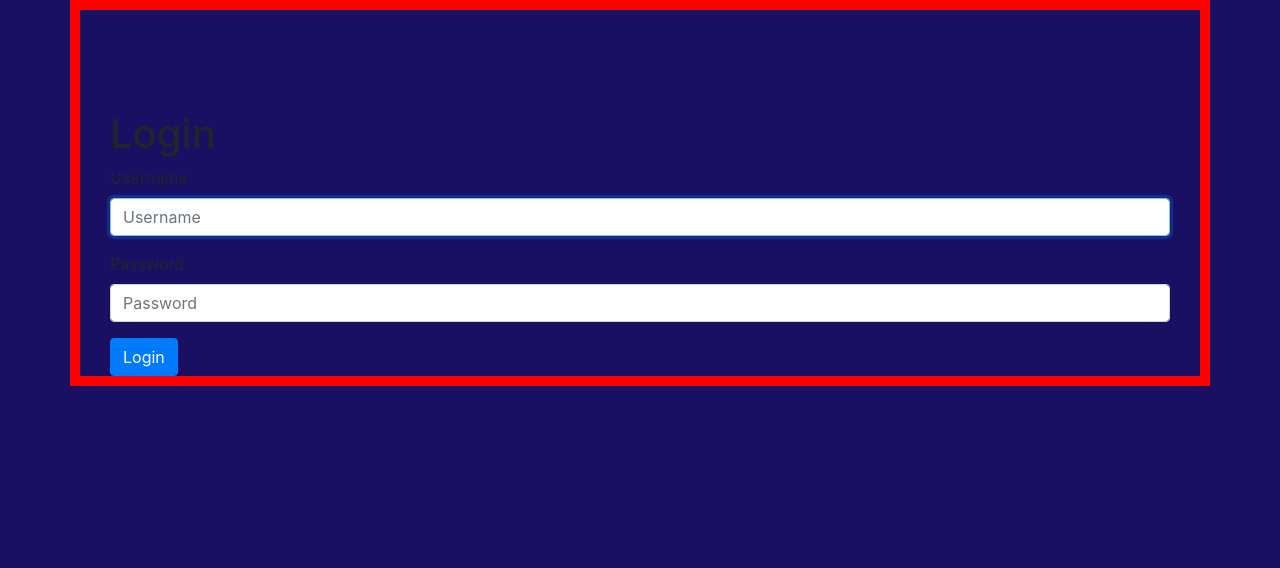
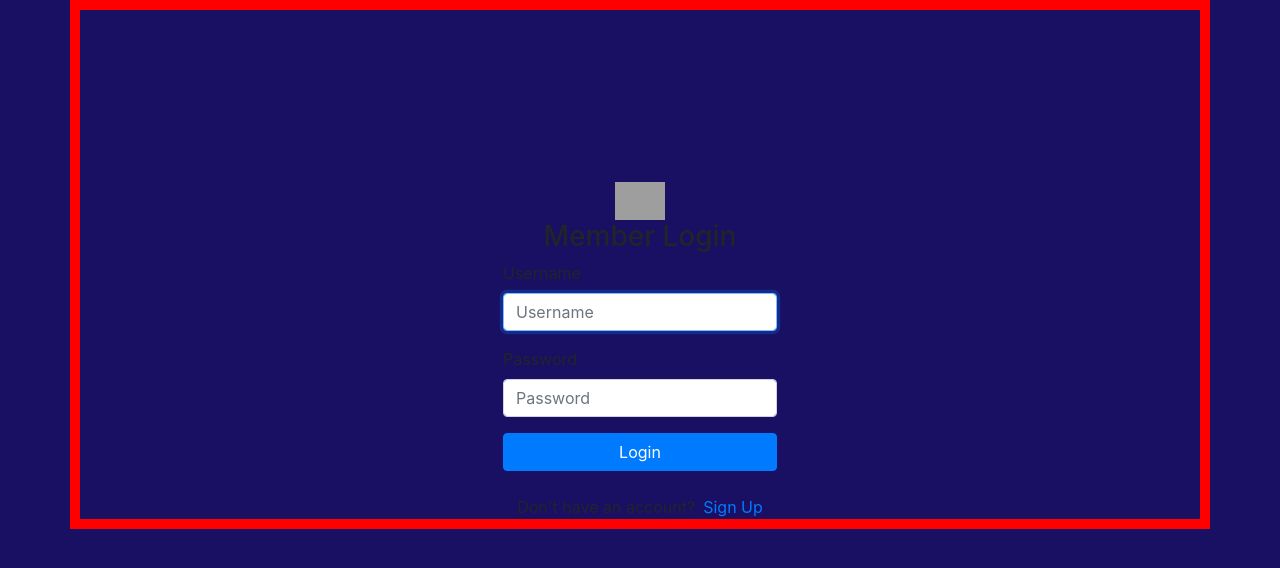
Before and after one commit to DhruvKaushal/AutomatedCouponSystem, a Django app: page /accounts/login/ in a window 1280 px wide. Shown: the part 56-624 px from the top of the page. Run offline with Django 3.2, Linux system fonts and the light colour scheme; some libraries are stand-ins or nearby versions; grey boxes are pictures that could not be loaded.

Commit message:
Login page designed

```diff
--- a/couponSystem/accounts/templates/accounts/login.html
+++ b/couponSystem/accounts/templates/accounts/login.html
@@ -4,14 +4,38 @@
 {% load bootstrap4 %}
 
 {% block content %}
+<link rel="stylesheet" href="">
+<br>
+<br>
+<br>
+<div class="container h-100" style="margin:auto, height:200px, width: 150px, border:3px groove black">
+	<div class="d-flex justify-content-center h-100" style="justify-content:center" >
+		<div class="user_card">
+			<div class="d-flex justify-content-center">
+				<div class="brand_logo_container">
+					<img src="http://www.clipartpanda.com/clipart_images/user-66327738/download" class="brand_logo" alt="Logo" style="width:50px">
+				</div>
+			</div>
+
 			 <div class="container">
-  <h1>Login</h1>
+				 <h3 style="text-align:center">Member Login</h1>
  			 	<form method="POST" class="form">
 			 	{% csrf_token %}
      				{% bootstrap_form form %}
      				{% buttons %}
-      <button type="submit" class="btn btn-primary">Login</button>
+       				<button type="submit" class="btn btn-primary container d-flex justify-content-center" >Login</button>
      				{% endbuttons %}
    				</form>
  			 </div>
+
+
+			<div class="mt-4">
+				<div class="d-flex justify-content-center links">
+					Don't have an account? <a href="{% url 'accounts:signup' %}" class="ml-2">Sign Up</a>
+				</div>
+			</div>
+		</div>
+	</div>
+</div>
+
 {% endblock %}
--- a/couponSystem/profiles/forms.py
+++ b/couponSystem/profiles/forms.py
@@ -2,7 +2,7 @@ from django import forms
 from django.contrib.auth import get_user_model
 
 vendor_choices = [
-    ('1','Vendor 1'),('2',"Vendor 2"), ("3", "Vendor 3"),
+    ('1','Vendor 1'),('2',"Vendor 2"),
 ]
 
 class select_vendor_form(forms.Form):
--- a/couponSystem/profiles/templates/profiles/userLogin.html
+++ b/couponSystem/profiles/templates/profiles/userLogin.html
@@ -4,7 +4,10 @@
 
 {% block content %}
 <div class="container">
-    <h1>Welcome to your page, @{{ user.username }}</h1>
+    <br>
+    <br>
+    <h1 style="margin: auto; text-align:center; border-radius: 2px; border: 2px dotted black; padding: 20px;">Welcome to your home page, {{ user.username }}!</h1>
+    <br>
     <h3>Select vendor to check your balance!</h3>
     <br>
 
--- a/couponSystem/profiles/views.py
+++ b/couponSystem/profiles/views.py
@@ -25,8 +25,8 @@ def userKaLog(request):
     form = select_vendor_form(request.POST)
     if form.is_valid():
       choice = form.cleaned_data['Vendor_choices']
-      records = userData.objects.get(vendor_number = choice, name=User.username)
-      args = {'form': form, 'choice': choice, 'model':records}
+      records = userData.objects.filter(vendor_number = choice, name = User.username)
+      args = {'form': form, 'choice': choice, 'model': records}
       return render(request, 'profiles/userLogin.html', args)
 
   # Return the normal results, form will display an error message if POST was triggered
```
Also changed, not shown: couponSystem/db.sqlite3. Lines whose indentation alone changed are shown as unchanged.
